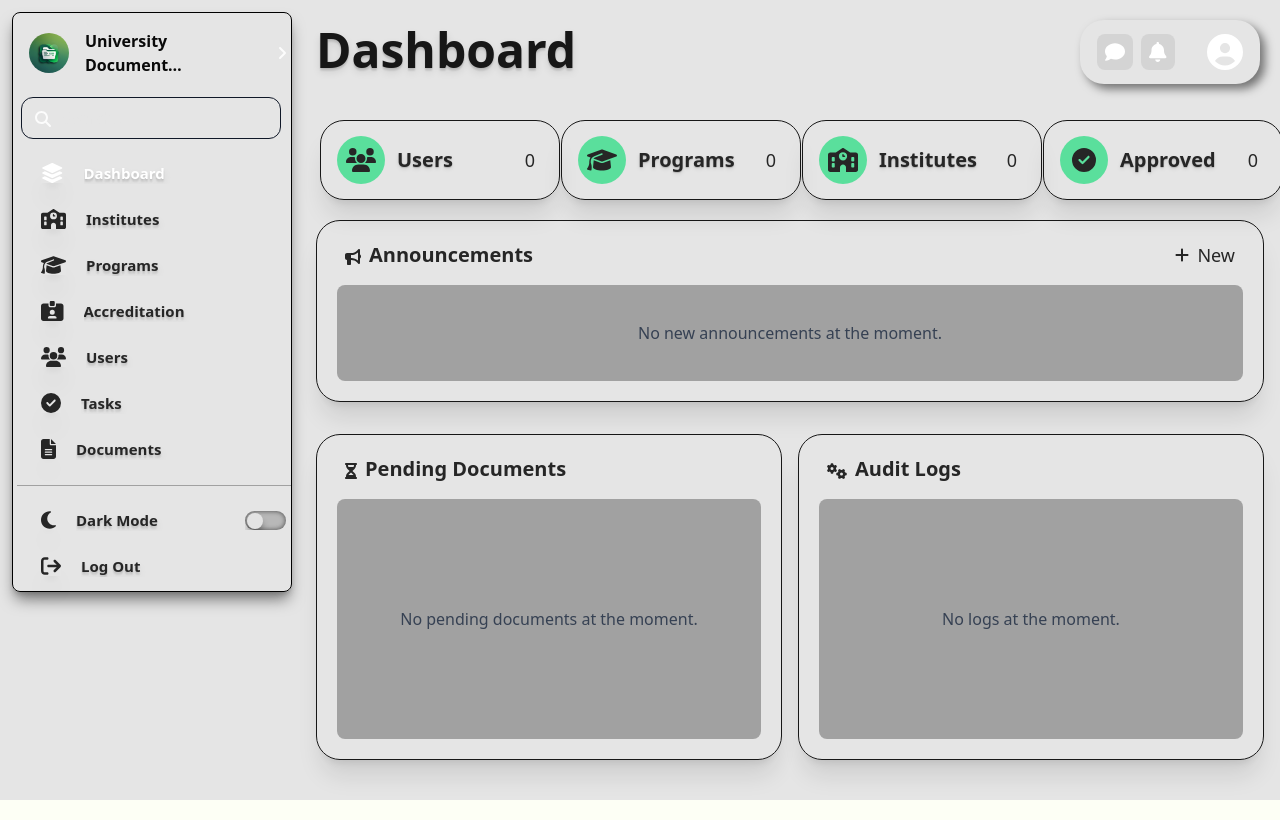
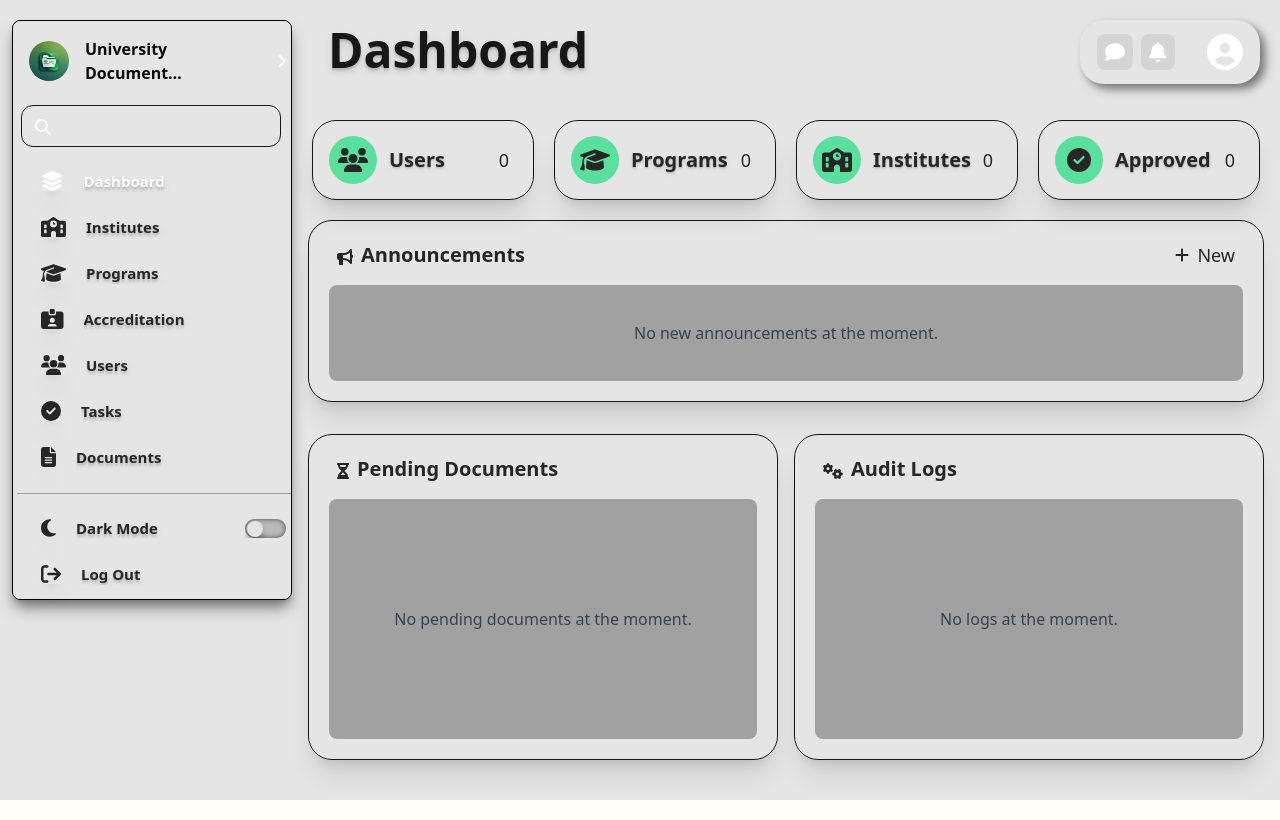
Before and after one commit to am-not-a-coder/Capstone-Project, a React (Vite) app: page /Programs in a window 1280 px wide. Built offline with nearby package versions, Linux system fonts and the light colour scheme.

Commit message:
starting-point

```diff
--- a/src/App.jsx
+++ b/src/App.jsx
@@ -1,9 +1,17 @@
 import {useState} from 'react';
+// Pages
+import Dashboard from './pages/Dashboard';
+import Institutes from './pages/Institutes';
+import Accreditation from './pages/Accreditation';
+import Documents from './pages/Documents';
+import Programs from './pages/Programs';
+import Tasks from './pages/Tasks';
+//Components
 import './App.css'
-import Sidebar, { SidebarLinks } from './Sidebar'
-import Dashboard from './Dashboard';
-import Header from './Header';
-import Switch from './Switch';
+import Sidebar, { SidebarLinks } from './components/Sidebar';
+import Switch from './components/Switch';
+import Header from './components/Header';
+// Icons
 import{
   faLayerGroup,
     faSchool,
@@ -18,19 +26,19 @@ import{
 
 function App() {
 
-  const [activeLink, setActiveLink] = useState('Dashboard');
+  const [activePage, setActivePage] = useState('Dashboard');
 
   return (
     <>
-    <div className="grid grid-cols-[300px_1fr] grid-rows-[100px_1fr] h-screen w-screen bg-neutral-200 relative">
+    <div className="grid grid-cols-[auto_1fr] grid-rows-[100px_1fr] h-screen w-screen bg-neutral-200 relative">
      <Sidebar>
-        <SidebarLinks icon={faLayerGroup} link="#dashboard" text="Dashboard" active = {activeLink === "Dashboard"} onClick={ () => setActiveLink("Dashboard")} />
-        <SidebarLinks icon={faSchool} link="#institutes" text="Institutes"active={activeLink === "Institutes"} onClick={() =>setActiveLink("Institutes")} />
-        <SidebarLinks icon={faGraduationCap} link="#programs" text="Programs" active={activeLink === "Programs"} onClick={() =>setActiveLink("Programs")}  />
-        <SidebarLinks icon={faIdCardClip} link="#accreditation" text="Accreditation" active={activeLink === "Accreditation"} onClick={() =>setActiveLink("Accreditation")} />
-        <SidebarLinks icon={faUsers} link="#users" text="Users" active={activeLink === "Users"} onClick={() =>setActiveLink("Users")} />
-        <SidebarLinks icon={faCircleCheck} link="#tasks" text="Tasks" active={activeLink === "Tasks"} onClick={() =>setActiveLink("Tasks")} />
-        <SidebarLinks icon={faFileAlt} link="#documents" text="Documents" active={activeLink === "Documents"} onClick={() =>setActiveLink("Documents")} />
+        <SidebarLinks icon={faLayerGroup} text="Dashboard" active = {activePage === "Dashboard"} onClick={ () => setActivePage("Dashboard")} />
+        <SidebarLinks icon={faSchool} text="Institutes"active={activePage === "Institutes"} onClick={() =>setActivePage("Institutes")} />
+        <SidebarLinks icon={faGraduationCap} text="Programs" active={activePage === "Programs"} onClick={() =>setActivePage("Programs")}  />
+        <SidebarLinks icon={faIdCardClip} text="Accreditation" active={activePage === "Accreditation"} onClick={() =>setActivePage("Accreditation")} />
+        <SidebarLinks icon={faUsers} text="Users" active={activePage === "Users"} onClick={() =>setActivePage("Users")} />
+        <SidebarLinks icon={faCircleCheck} text="Tasks" active={activePage === "Tasks"} onClick={() =>setActivePage("Tasks")} />
+        <SidebarLinks icon={faFileAlt} text="Documents" active={activePage === "Documents"} onClick={() =>setActivePage("Documents")} />
         <hr className="my-3 border-t border-neutral-400 w-full " />
         {/* Dark Mode and Log out */}
         <SidebarLinks icon={faMoon} text="Dark Mode">
@@ -38,8 +46,13 @@ function App() {
         </SidebarLinks>
         <SidebarLinks icon={faArrowRightFromBracket} text="Log Out" />
      </Sidebar>
-    <Header/>
-    <Dashboard />
+     <Header title={activePage} />
+      { activePage === "Dashboard" && <Dashboard />}
+      { activePage === "Institutes" && <Institutes />}
+      { activePage === "Programs" && <Programs />}
+      { activePage === "Accreditation" && <Accreditation />}
+      { activePage === "Tasks" && <Tasks />}
+      { activePage === "Documents" && <Documents />}
     </div>
     </>
   )
--- a/src/Header.jsx
+++ /dev/null
@@ -1,25 +0,0 @@
-import {
-    faBell,
-    faComment,
-    faCircleUser
-}
-from '@fortawesome/free-solid-svg-icons';
-import { FontAwesomeIcon } from '@fortawesome/react-fontawesome';
-
-const Header = () => {
-
-    return(
-        <header className="flex items-center col-start-2 col-span-5 text-white p-4 relative">
-            <h1 className="text-neutral-900 text-5xl font-semibold text-shadow-lg">Dashboard</h1>
-            {/* profile tab */}
-            <div className="absolute top-5 right-5 flex justify-center items-center w-45 h-16 p-1 shadow-[5px_5px_10px_rgba(0,0,0,0.5)] rounded-3xl">
-                <FontAwesomeIcon icon={faComment} className="bg-neutral-300 text-zuccini-800 text-xl p-2 rounded-lg" />
-                <FontAwesomeIcon icon={faBell} className="bg-neutral-300 text-zuccini-800 text-center text-xl p-2 rounded-lg ml-2" />
-                <FontAwesomeIcon icon={faCircleUser} className="text-zuccini-800 text-4xl ml-8" />
-            </div>
-        </header>
-    )
-
-};
-
-export default Header;
--- /dev/null
+++ b/src/components/Header.jsx
@@ -0,0 +1,37 @@
+import {
+    faBell,
+    faComment,
+    faCircleUser
+}
+from '@fortawesome/free-solid-svg-icons';
+import { FontAwesomeIcon } from '@fortawesome/react-fontawesome';
+
+
+const Header = ({title}) => {
+
+    return(
+        <header className="flex items-center col-start-2 col-span-5 text-white p-4 relative">
+             <HeaderTitle title={title}/>
+             {/* Profile Tab */}
+            <div className="absolute top-5 right-5 flex justify-center items-center w-45 h-16 p-1 shadow-[5px_5px_10px_rgba(0,0,0,0.5)] rounded-3xl">
+                <FontAwesomeIcon icon={faComment} className="bg-neutral-300 text-zuccini-800 text-xl p-2 rounded-lg cursor-pointer" />
+                <FontAwesomeIcon icon={faBell} className="bg-neutral-300 text-zuccini-800 text-center text-xl p-2 rounded-lg ml-2  cursor-pointer" />
+                <FontAwesomeIcon icon={faCircleUser} className="text-zuccini-800 text-4xl ml-8 cursor-pointer" />
+            </div>
+        </header>
+    )
+
+};
+
+export const HeaderTitle = ({title}) => {
+    return(
+     <h1 className="ml-5 text-neutral-900 text-5xl font-semibold text-shadow-lg">{title}</h1>
+    )
+
+}
+
+
+
+
+
+export default Header;
--- a/src/Sidebar.jsx
+++ b/src/components/Sidebar.jsx
@@ -5,17 +5,17 @@ import {
     faSearch,
     }
         from '@fortawesome/free-solid-svg-icons';
-import udmsLogo from './assets/udms-logo.png';
+import udmsLogo from '../assets/udms-logo.png';
 import { createContext, useState, useContext } from 'react';
 
 const SidebarContext = createContext();
 const Sidebar = ({children}) => {
-  const [expanded, setExpanded] = useState(true);
+const [expanded, setExpanded] = useState(true);
 
 
     // Sidebar component with state for expanded/collapsed
     return(
-        <aside className={`row-span-5 h-screen mt-3 ml-3 transition-all duration-500 ${ expanded ? 'w-70' : 'w-12'}`} >
+        <aside className={`row-span-5 h-screen mt-5 ml-3 transition-all duration-500 ${ expanded ? 'w-70' : 'w-12'} z-1`} >
             <nav className=" relative h-145 flex flex-col bg-woodsmoke-200 border-1 border-black rounded-lg shadow-neutral-500 shadow-lg">
             {/* Title and Logo */}
             <div className="pt-3 pl-2 pr-10 pb-2 flex justify-between items-center transition-all duration-500">
@@ -49,12 +49,11 @@ const Sidebar = ({children}) => {
 
 };
 
-export const SidebarLinks = ({children, link, icon, text, active, alert, onClick}) => {
+export const SidebarLinks = ({children, icon, text, active, alert, onClick}) => {
   const {expanded} = useContext(SidebarContext);
     return (
-        <li className="relative flex items-center text-neutral-800 text-shadow-lg transition-all duration-500 min-h-[42px] group">
+        <li className="relative flex items-center text-neutral-800 text-shadow-lg transition-all duration-500 min-h-[42px] group cursor-pointer ">
       <a
-        href={link}
         onClick={onClick}
         className={`flex items-center mb-0.5 py-2 px-0.5 text-xl rounded-l-xl font-semibold hover:bg-neutral-400 ease-in-out transition-all duration-500
           ${expanded ? 'w-65' : 'w-12'}
--- a/src/Switch.jsx
+++ b/src/components/Switch.jsx
@@ -16,7 +16,7 @@ const StyledWrapper = styled.div`
     background-color: #ffffff2b;
     border-radius: 100px;
     padding: 1px;
-    margin-right: 15px;
+    margin-right: 20px;
     cursor: pointer;
     transition: box-shadow 0.2s cubic-bezier(0.4, 0, 0.2, 1) 0s;
     align-items: center;
--- /dev/null
+++ b/src/pages/Accreditation.jsx
@@ -0,0 +1,12 @@
+//for imports
+
+
+const Accreditation = () => {
+    return(
+        <main  className="flex-1 p-4 h-full col-span-4 row-span-4 col-start-2 row-start-2 overflow-y-auto">
+
+        </main>
+    )
+};
+
+export default Accreditation;
--- a/src/Dashboard.jsx
+++ b/src/pages/Dashboard.jsx
@@ -11,11 +11,13 @@ import{
 import { FontAwesomeIcon } from '@fortawesome/react-fontawesome';
 
 
+
 const Dashboard = () => {
     return (
-        <main className="flex-1 p-4 h-full  col-span-4 row-span-4 col-start-2 row-start-2 overflow-y-auto">
+        <>
+        <main  className="flex-1 p-4 h-full  col-span-4 row-span-4 col-start-2 row-start-2 overflow-y-auto">
             {/* Dashboard links */}
-            <section className="grid grid-cols-4 gap-4">
+            <section className="grid grid-cols-4 gap-3">
             <DashboardLinks icon={faUsers} text="Users" />
             <DashboardLinks icon={faGraduationCap} text="Programs" />
             <DashboardLinks icon={faSchool} text="Institutes" />
@@ -39,7 +41,7 @@ const Dashboard = () => {
                 </div>
             </section>
 
-            {/* Pending Documents and Audit Logs*/}
+            {/* Pending Documents */}
 
             <section className='grid grid-cols-2 gap-4 mt-4'>
             <div className="mt-4 p-5 text-neutral-800 border-1 border-neutral-900 rounded-3xl shadow-xl" >
@@ -51,6 +53,7 @@ const Dashboard = () => {
                     <p className="p-5 text-gray-700 text-center">No pending documents at the moment.</p>
                 </div>
             </div>
+            {/* Audit Logs */}
 
             <div className="mt-4 p-5 text-neutral-800 border-1 border-neutral-900 rounded-3xl shadow-xl">
                 <div className='flex flex-row'>
@@ -66,12 +69,13 @@ const Dashboard = () => {
 
 
         </main>
+        </>
     );
 }
 
 export const DashboardLinks = ({icon, text}) =>{
     return (
-     <div className='flex flex-row items-center text-neutral-800 border-1 border-neutral-900 rounded-3xl w-60 h-20 p-4 m-1 relative shadow-xl'>
+     <div className='flex flex-row items-center text-neutral-800 border-1 border-neutral-900 rounded-3xl  h-20 p-4 m-1 relative shadow-xl'>
         <div className='flex items-center justify-center p-2 w-12 h-12 bg-[#5ADF9C] rounded-full mr-3'>
             <FontAwesomeIcon icon={icon} className="text-neutral-800 text-2xl text-center" />
         </div>
--- /dev/null
+++ b/src/pages/Documents.jsx
@@ -0,0 +1,12 @@
+//for imports
+
+
+const Documents = () => {
+    return(
+        <main  className="flex-1 p-4 h-full col-span-4 row-span-4 col-start-2 row-start-2 overflow-y-auto">
+
+        </main>
+    )
+};
+
+export default Documents;
--- /dev/null
+++ b/src/pages/Institutes.jsx
@@ -0,0 +1,12 @@
+//for imports
+
+
+const Institutes = () => {
+    return(
+        <main  className="flex-1 p-4 h-full col-span-4 row-span-4 col-start-2 row-start-2 overflow-y-auto">
+
+        </main>
+    )
+};
+
+export default Institutes;
--- /dev/null
+++ b/src/pages/Programs.jsx
@@ -0,0 +1,12 @@
+//for imports
+
+
+const Programs = () => {
+    return(
+        <main  className="flex-1 p-4 h-full col-span-4 row-span-4 col-start-2 row-start-2 overflow-y-auto">
+
+        </main>
+    )
+};
+
+export default Programs;
--- /dev/null
+++ b/src/pages/Tasks.jsx
@@ -0,0 +1,12 @@
+//for imports
+
+
+const Tasks = () => {
+    return(
+        <main  className="flex-1 p-4 h-full col-span-4 row-span-4 col-start-2 row-start-2 overflow-y-auto">
+
+        </main>
+    )
+};
+
+export default Tasks;
```
Also changed, not shown: src/pages/Login.jsx (deleted).
